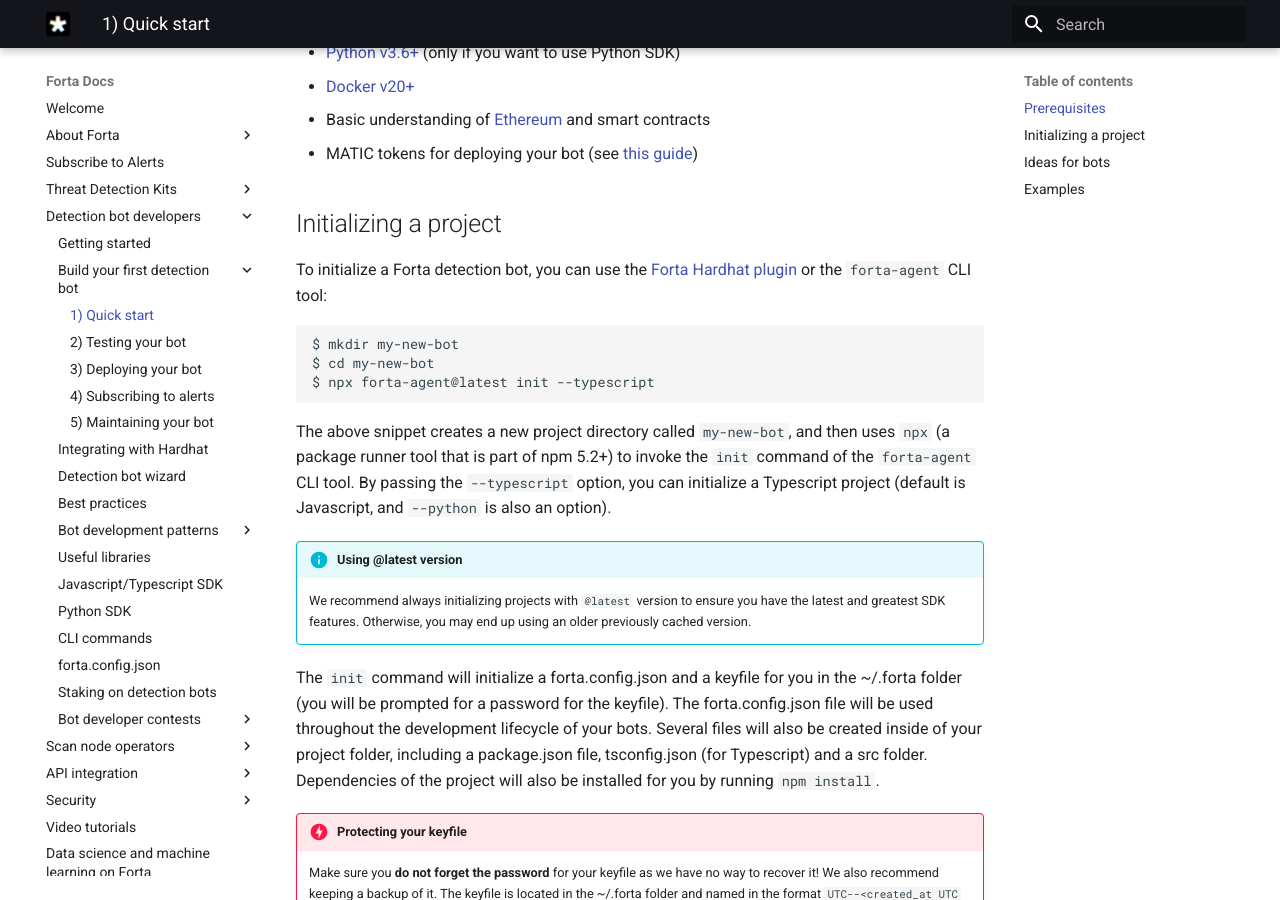
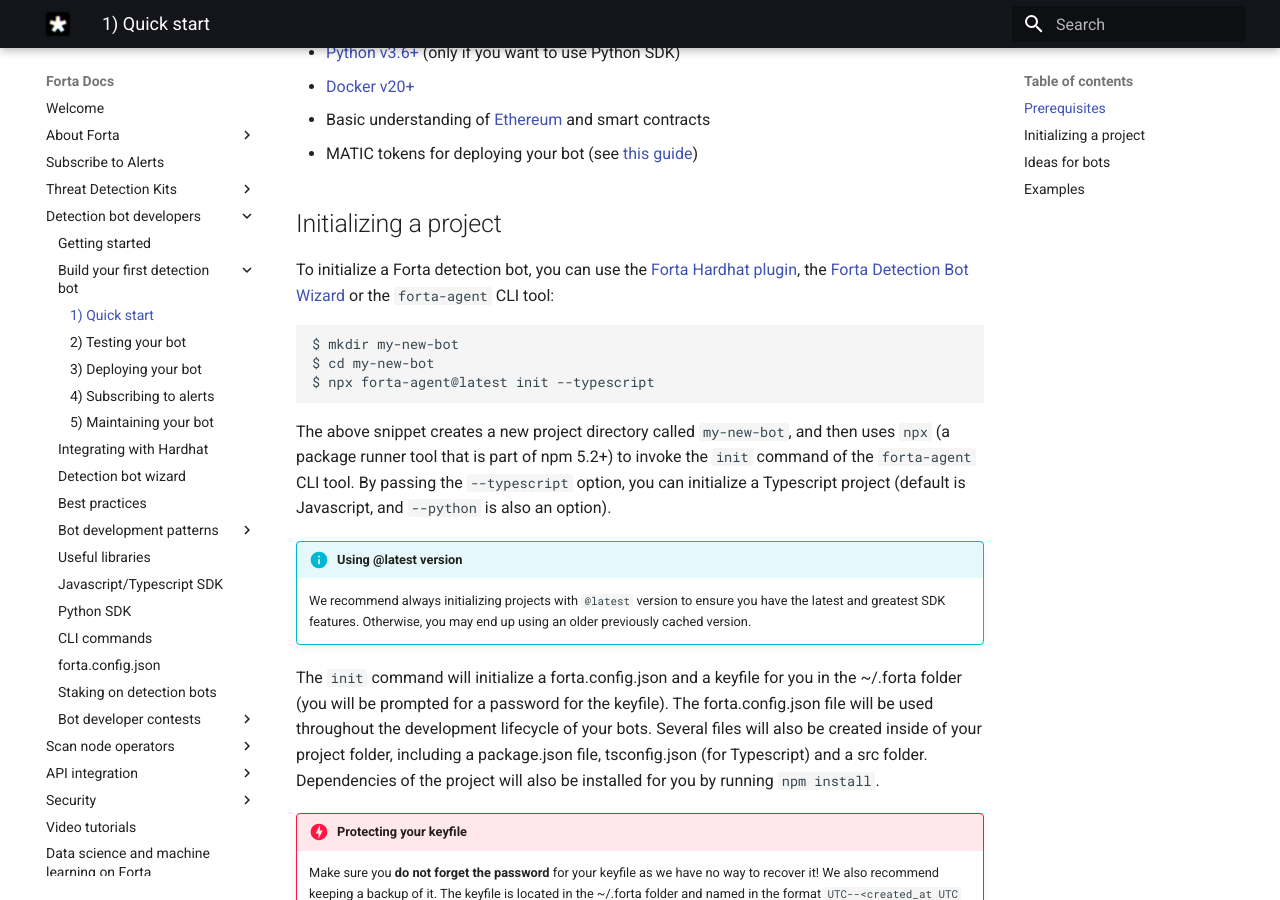
Before and after one commit to forta-network/docs, an MkDocs documentation site: the page built from docs/quickstart.md, in a window 1280 px wide and 900 px high, scrolled down 365 px. Built offline with MkDocs 1.6.1 and Material for MkDocs 9.7.7, drawn with Linux system fonts in a browser that asks for light colours.

Commit message:
mention wizard in quickstart page

````diff
--- a/docs/quickstart.md
+++ b/docs/quickstart.md
@@ -15,7 +15,7 @@
 
 ## Initializing a project
 
-To initialize a Forta detection bot, you can use the [Forta Hardhat plugin](hardhat.md) or the `forta-agent` CLI tool:
+To initialize a Forta detection bot, you can use the [Forta Hardhat plugin](hardhat.md), the [Forta Detection Bot Wizard](wizard.md) or the `forta-agent` CLI tool:
 
 ```bash
 $ mkdir my-new-bot
````
